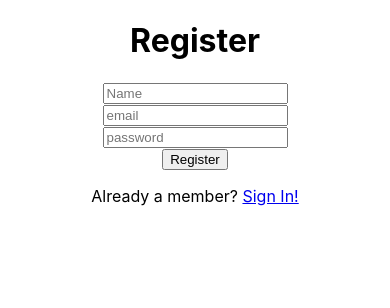
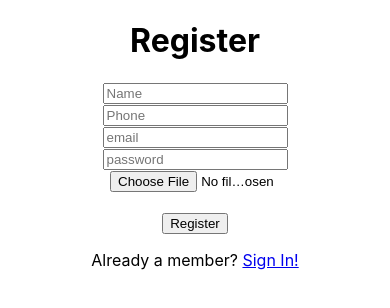
Before and after one commit to nshosain/MERN_PROJECT, a React (Create React App) app in the folder client/: page /register in a window 390 px wide. Shown: the top 308 px of the page. Built offline with nearby package versions, Linux system fonts and the light colour scheme.

Commit message:
Add image upload and phone functionality

```diff
--- a/client/src/pages/Register.js
+++ b/client/src/pages/Register.js
@@ -5,18 +5,50 @@ function Register() {
   const [name, setName] = useState("");
   const [email, setEmail] = useState("");
   const [password, setPassword] = useState("");
+  const [phone, setPhone] = useState("");
+  const [image, setImage] = useState("");
 
   const navigate = useNavigate();
 
   // checks if any of the input fields are empty
   function isInputValid() {
-    if (name === "" || email === "" || password === "") {
+    if (
+      name === "" ||
+      email === "" ||
+      password === "" ||
+      image === "" ||
+      phone === ""
+    ) {
       alert("Fields Can not be empty!");
       return false;
     } else {
       return true;
     }
   }
+
+  // helper function for image uploading
+  const uploadImage = async (e) => {
+    // getting image from event
+    const file = e.target.files[0];
+    const base64 = await convertToBase64(file);
+    setImage(base64);
+  };
+
+  // helper functon that converts file to base64 string
+  const convertToBase64 = (file) => {
+    return new Promise((resolve, reject) => {
+      const fileReader = new FileReader();
+      fileReader.readAsDataURL(file);
+
+      fileReader.onload = () => {
+        resolve(fileReader.result);
+      };
+
+      fileReader.onerror = (error) => {
+        reject(error);
+      };
+    });
+  };
 
   async function registerUser(event) {
     event.preventDefault();
@@ -30,8 +62,10 @@ function Register() {
         },
         body: JSON.stringify({
           name,
+          phone,
           email,
           password,
+          image,
         }),
       });
 
@@ -60,6 +94,15 @@ function Register() {
         />
         <br />
         <input
+          value={phone}
+          onChange={(e) => setPhone(e.target.value)}
+          type="text"
+          placeholder="Phone"
+          pattern="[0-9]{11}"
+          title="Must contain a valid Phone Number of 11 digits"
+        />
+        <br />
+        <input
           value={email}
           onChange={(e) => setEmail(e.target.value)}
           type="email"
@@ -72,8 +115,17 @@ function Register() {
           type="password"
           placeholder="password"
           pattern=".{4,}"
-          title="Must contain at least one number and one uppercase and lowercase letter, and at least 8 or more characters"
+          title="Must contain at least 4 or more characters"
         />
+        <br />
+        <input
+          type="file"
+          style={{ width: "170px", overflow: "hidden" }}
+          onChange={(e) => {
+            uploadImage(e);
+          }}
+        />
+        <br />
         <br />
         <input type="submit" value="Register" />
       </form>
```
Also changed, not shown: 2 other files (tests, documents, lock files or other folders).
